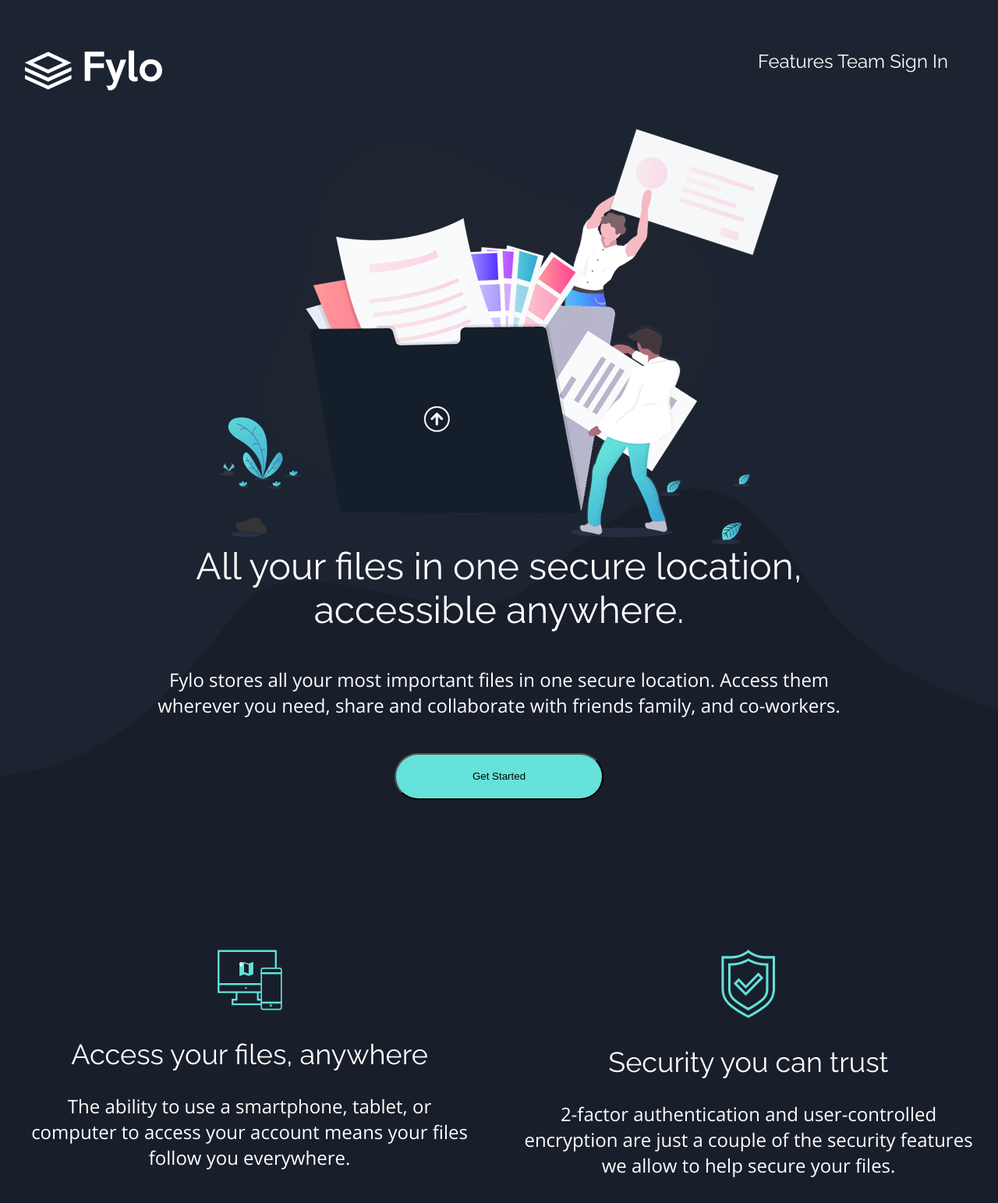
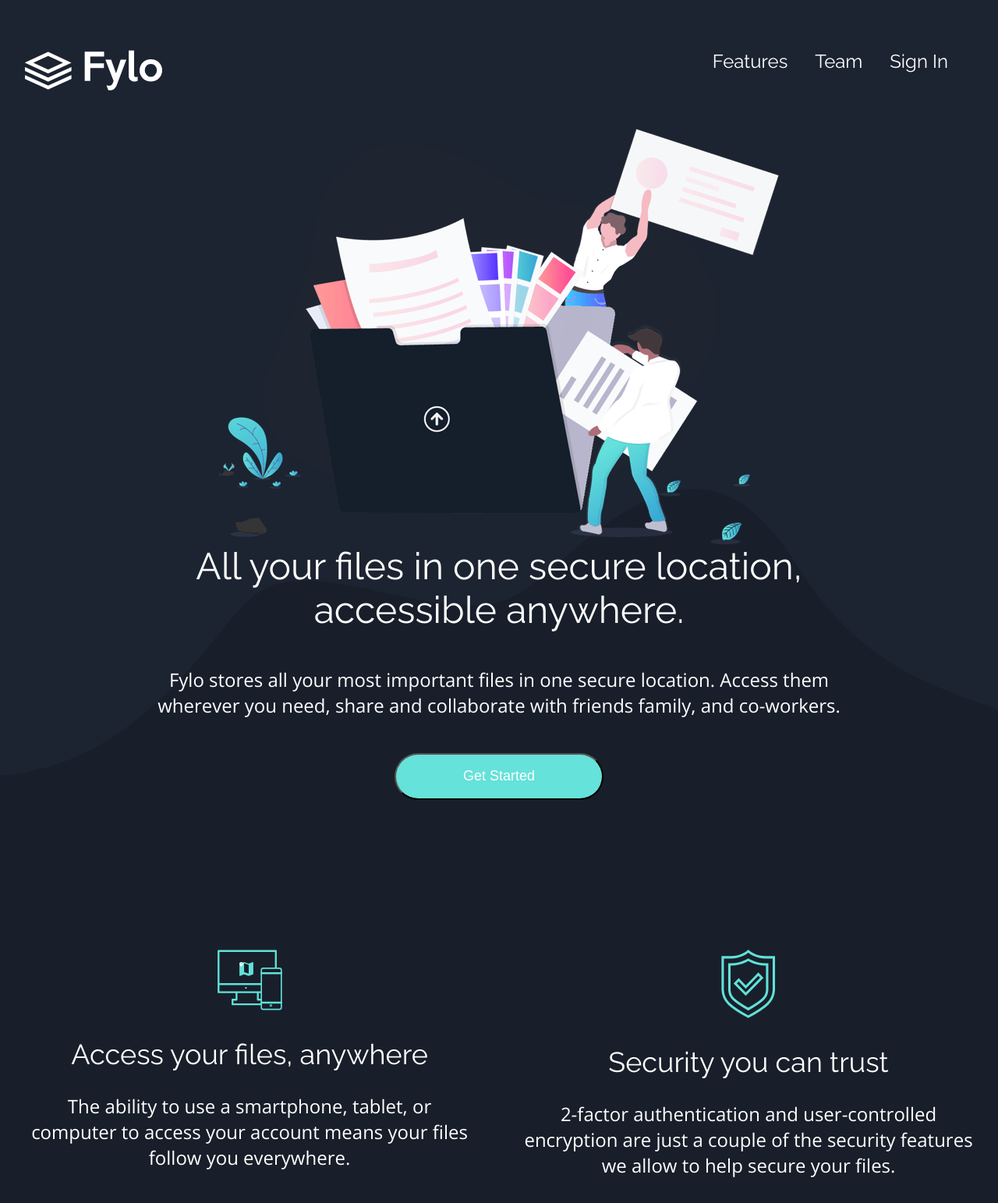
Before and after one commit to ChamuMutezva/FyloLandingPage2, a plain HTML site: page index.html in a window 1280 px wide. Shown: the top 1543 px of the page at 78% size. Drawn offline with nearby package versions, Linux system fonts and the light colour scheme.

```diff
--- a/main.css
+++ b/main.css
@@ -19,7 +19,7 @@
 
 img#quotes {
     filter: invert(10%) sepia(150%) saturate(300%) hue-rotate(83deg) brightness(102%) contrast(102%);
-    width: 8%;
+    width: 3%;
  }
 
 h1,
@@ -30,6 +30,7 @@
 }
 
 p {
+
     margin-top: 5%;
     margin-bottom: 5%;
 }
@@ -84,6 +85,8 @@
 }
 
 button.getStarted {
+    color: white;
+    font-size: large;
     width: 30%;
     height: 60px;
     border-radius: 30px;
@@ -127,6 +130,7 @@
 }
 
 #navigate a {
+    margin-left: 5%;
     text-decoration: none;
     color: white;
 }
```
